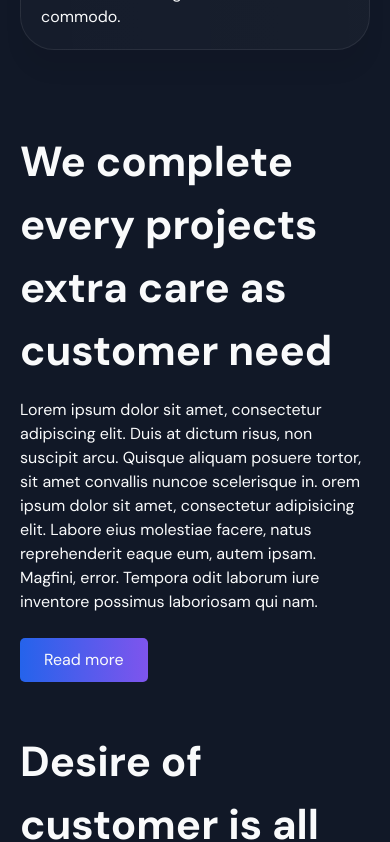
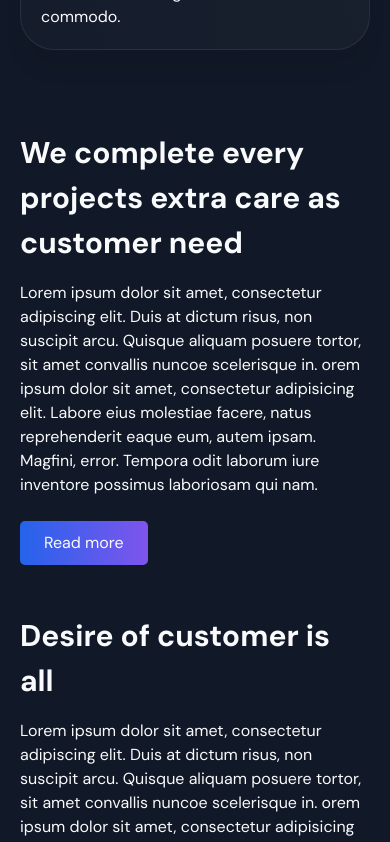
Before and after one commit to zaynlannister/zone-landing, a React (Vite) app: page / in a window 390 px wide. Shown: the part 2960-3802 px from the top of the page. Built offline with nearby package versions, Linux system fonts and the light colour scheme.

Commit message:
fix: mobile menu scroll

```diff
--- a/src/components/Feature/FeatureSection.tsx
+++ b/src/components/Feature/FeatureSection.tsx
@@ -7,7 +7,7 @@ const FeatureSection = () => {
         <div className="flex items-center justify-between gap-2 mb-12">
           <img className="feature-bg-1" src="/img/feature-bg1.png" alt="img" />
           <div>
-            <p className="text-[42px] font-[700] mb-4">
+            <p className="text-[42px] font-[700] mb-4 feature-title">
               We complete every projects extra care as customer need
             </p>
             <p className="mb-6">
@@ -23,7 +23,7 @@ const FeatureSection = () => {
         </div>
         <div className="flex items-center justify-between gap-2">
           <div>
-            <p className="text-[42px] font-[700] mb-4">
+            <p className="text-[42px] font-[700] mb-4 feature-title">
               Desire of customer is all
             </p>
             <p className="mb-6">
@@ -56,6 +56,11 @@ const StyledFeature = styled.div`
       display: none;
     }
   }
+  @media (max-width: 530px) {
+    .feature-title {
+      font-size: 30px;
+    }
+  }
 `;
 
 export default FeatureSection;
--- a/src/components/Header/Header.tsx
+++ b/src/components/Header/Header.tsx
@@ -10,9 +10,9 @@ const Header = () => {
     setMenuOpen(!menuOpen);
 
     if (menuOpen) {
-      document.body.classList.remove("menu-open");
+      document.documentElement.classList.remove("menu-open");
     } else {
-      document.body.classList.add("menu-open");
+      document.documentElement.classList.add("menu-open");
     }
   };
   return (
--- a/src/index.css
+++ b/src/index.css
@@ -20,7 +20,7 @@ body {
   color: #f9fafb;
 }
 
-body.menu-open {
+html.menu-open {
   overflow-y: hidden;
 }
 
```
